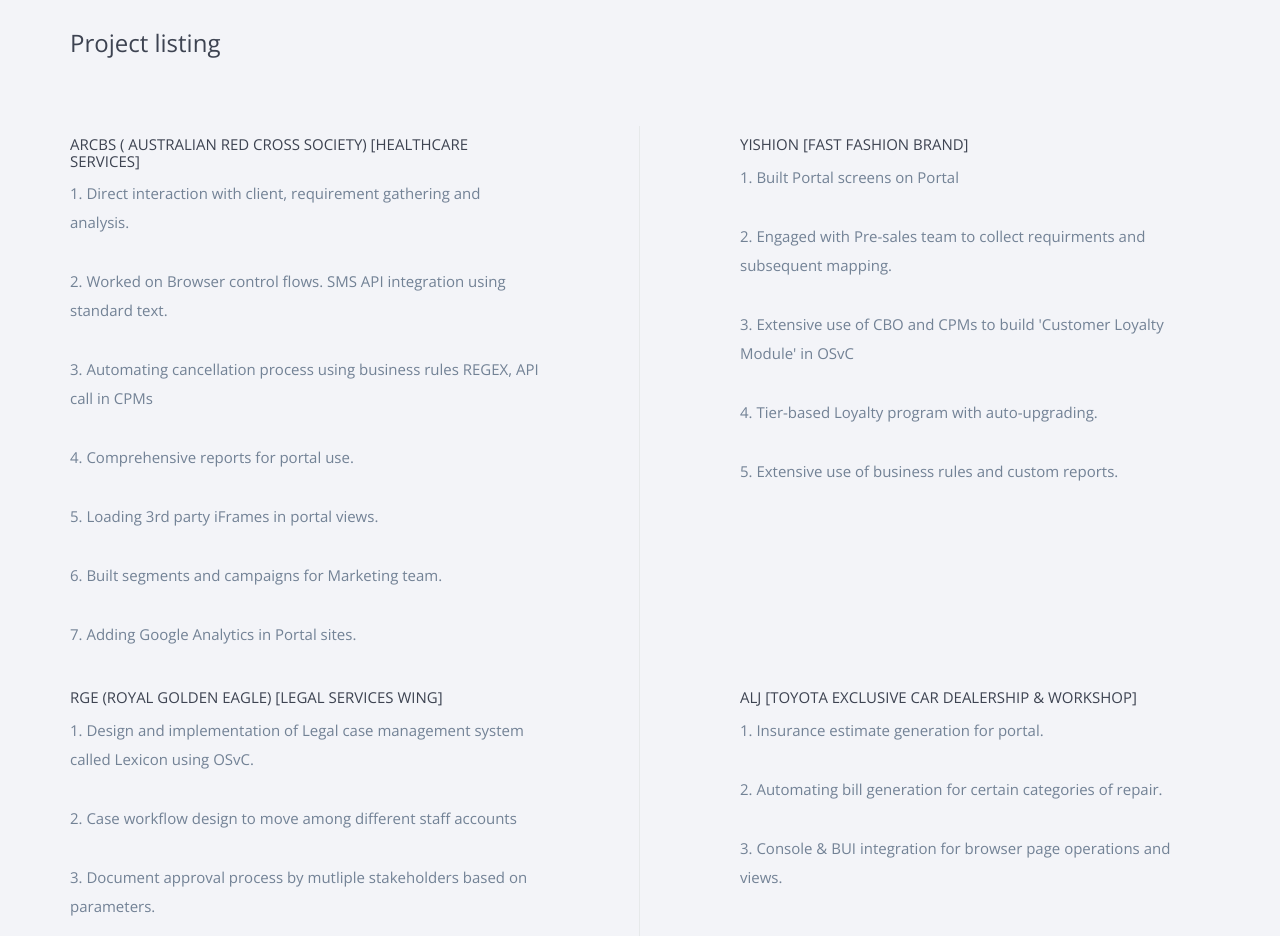
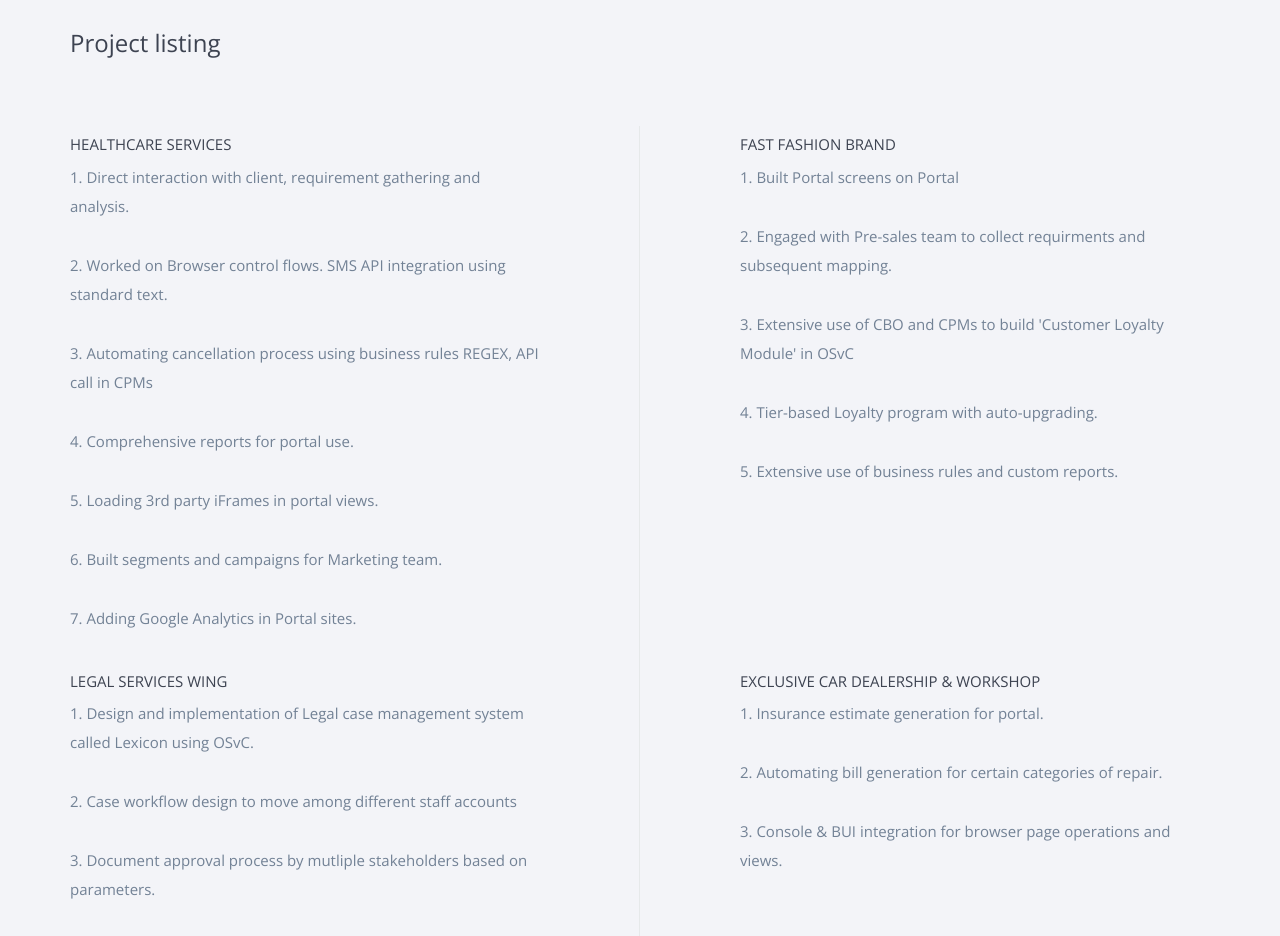
Before and after one commit to derfloyd/derfloyd.github.io, a plain HTML site: page index.html in a window 1280 px wide. Shown: the part 3180-4116 px from the top of the page. Drawn offline with nearby package versions, Linux system fonts and the light colour scheme.

Commit message:
Update index.html

```diff
--- a/index.html
+++ b/index.html
@@ -198,7 +198,7 @@
             </div>
             <div class="row">
                 <div class="col-md-6 col-sm-12 col-xs-12 leftcol">
-                    <h5>ARCBS ( Australian Red Cross Society) [Healthcare services]</h5>
+                    <h5>Healthcare services</h5>
                     <p>1. Direct interaction with client, requirement gathering and analysis.</p>
                     <p>2. Worked on Browser control flows. SMS API integration using standard text.</p>
                     <p>3. Automating cancellation process using business rules REGEX, API call in CPMs</p>
@@ -208,7 +208,7 @@
                     <p>7. Adding Google Analytics in Portal sites.</p>
                 </div>
                 <div class="col-md-6 col-sm-12 col-xs-12 rightcol">
-                    <h5>Yishion [Fast fashion brand]</h5>
+                    <h5>Fast fashion brand</h5>
                     <p>1. Built Portal screens on Portal</p>
                     <p>2. Engaged with Pre-sales team to collect requirments and subsequent mapping.</p>
                     <p>3. Extensive use of CBO and CPMs to build 'Customer Loyalty Module' in OSvC</p>
@@ -219,7 +219,7 @@
             </div>
             <div class="row">
                 <div class="col-md-6 col-sm-12 col-xs-12 leftcol">
-                    <h5>RGE (Royal Golden Eagle) [Legal services wing]</h5>
+                    <h5>Legal services wing</h5>
                     <p>1. Design and implementation of Legal case management system called Lexicon using OSvC.</p>
                     <p>2. Case workflow design to move among different staff accounts</p>
                     <p>3. Document approval process by mutliple stakeholders based on parameters.</p>
@@ -230,7 +230,7 @@
                     </p>
                 </div>
                 <div class="col-md-6 col-sm-12 col-xs-12 rightcol">
-                    <h5>ALJ [Toyota Exclusive Car dealership & Workshop]</h5>
+                    <h5> Exclusive Car dealership & Workshop</h5>
                     <p>1. Insurance estimate generation for portal.</p>
                     <p>2. Automating bill generation for certain categories of repair.</p>
                     <p>3. Console & BUI integration for browser page operations and views.</p>
```
